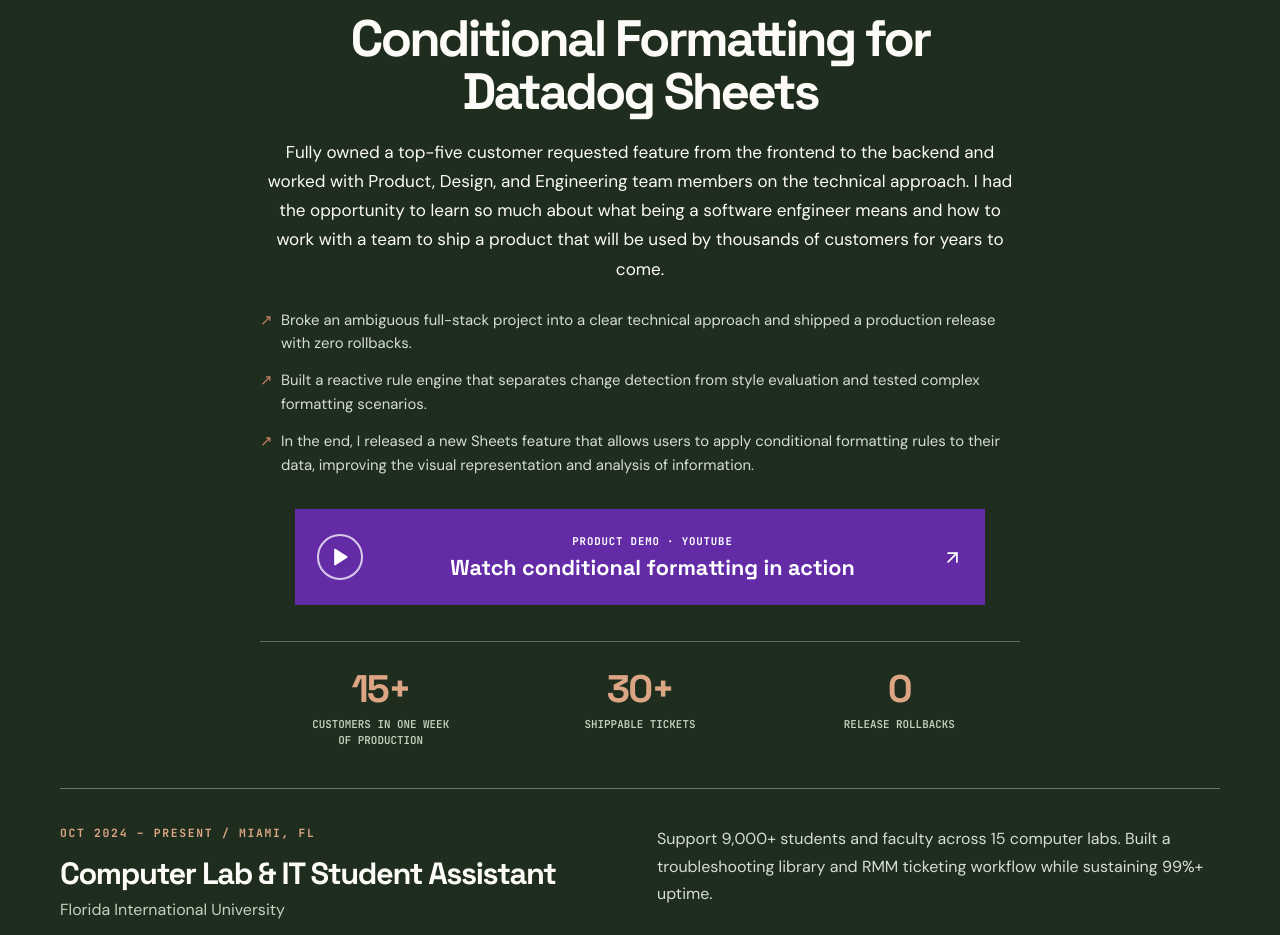
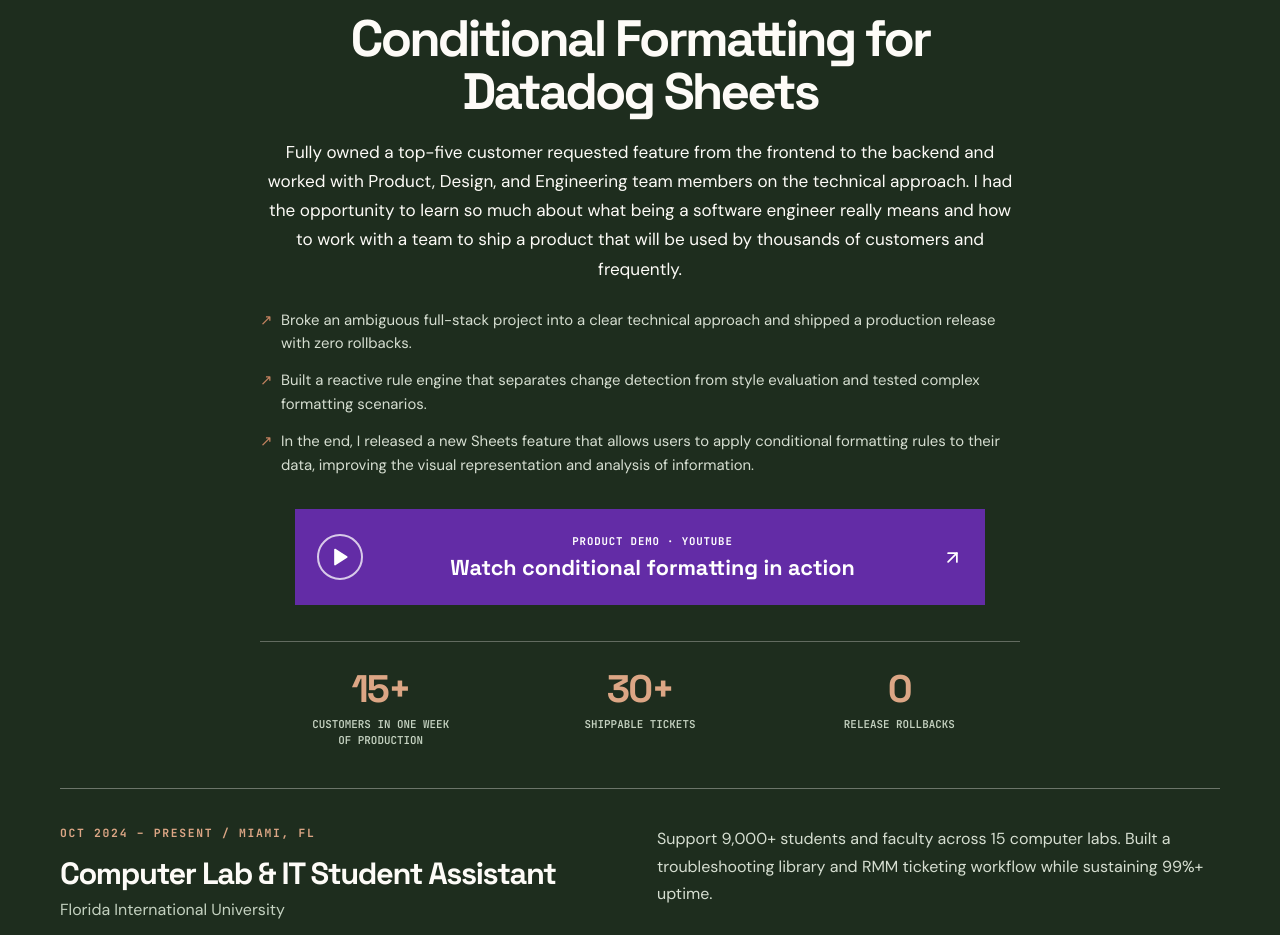
Before and after one commit to WillDela/Portfolio, a React (Vite) app: page / in a window 1280 px wide. Shown: the part 1480-2415 px from the top of the page. Built offline with nearby package versions, Linux system fonts and the light colour scheme.

Commit message:
fix typo lol

```diff
--- a/src/data/portfolio.js
+++ b/src/data/portfolio.js
@@ -17,7 +17,7 @@
     period: 'May – Aug 2026',
     feature: 'Conditional Formatting for Datadog Sheets',
     demoUrl: 'https://youtu.be/1eHGNh4PA7M',
-    summary: 'Fully owned a top-five customer requested feature from the frontend to the backend and worked with Product, Design, and Engineering team members on the technical approach. I had the opportunity to learn so much about what being a software enfgineer means and how to work with a team to ship a product that will be used by thousands of customers for years to come.',
+    summary: 'Fully owned a top-five customer requested feature from the frontend to the backend and worked with Product, Design, and Engineering team members on the technical approach. I had the opportunity to learn so much about what being a software engineer really means and how to work with a team to ship a product that will be used by thousands of customers and frequently.',
     details: [
       'Broke an ambiguous full-stack project into a clear technical approach and shipped a production release with zero rollbacks.',
       'Built a reactive rule engine that separates change detection from style evaluation and tested complex formatting scenarios.',
```
